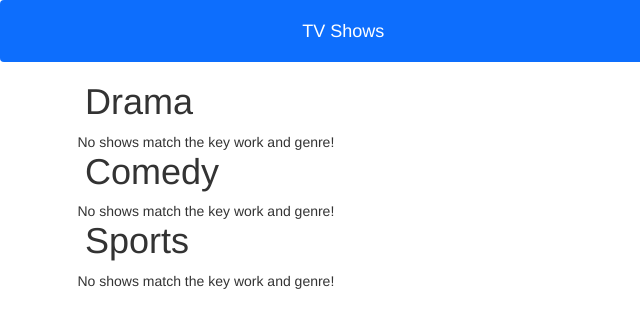
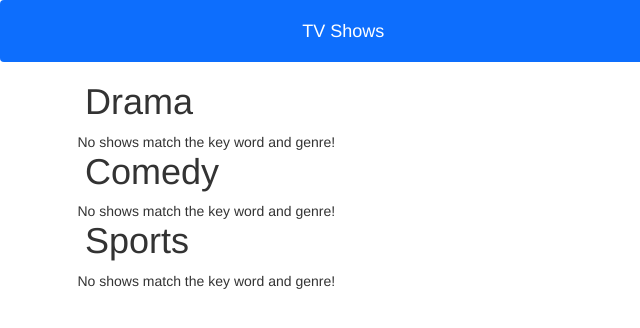
Before and after one commit to MarinMarius/AngularJSTvShows, a plain HTML site: page app/index.html in a window 1280 px wide. Shown: the full height of the page, 0-640 px from the left. Drawn offline with nearby package versions, Linux system fonts and the light colour scheme; some packages are replaced by stand-ins of ours; no server answers; a script that the page names is missing.

Commit message:
small fix

```diff
--- a/app/components/movie-list/movie-list.template.html
+++ b/app/components/movie-list/movie-list.template.html
@@ -14,7 +14,7 @@
             </div>
         </div>
         <div ng-if="!$ctrl.shows || !$ctrl.shows.length">
-            No shows match the key work and genre!
+            No shows match the key word and genre!
         </div>
     </div>
 </div>
```
